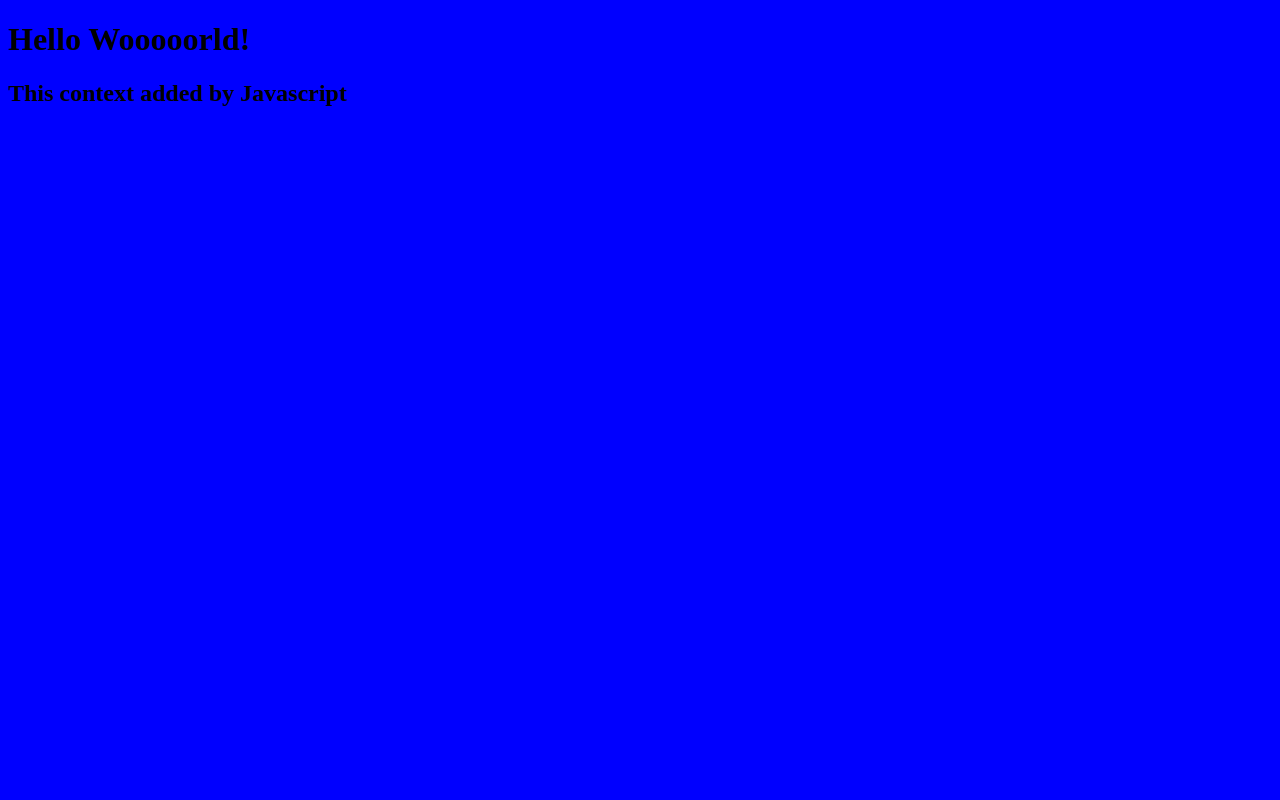
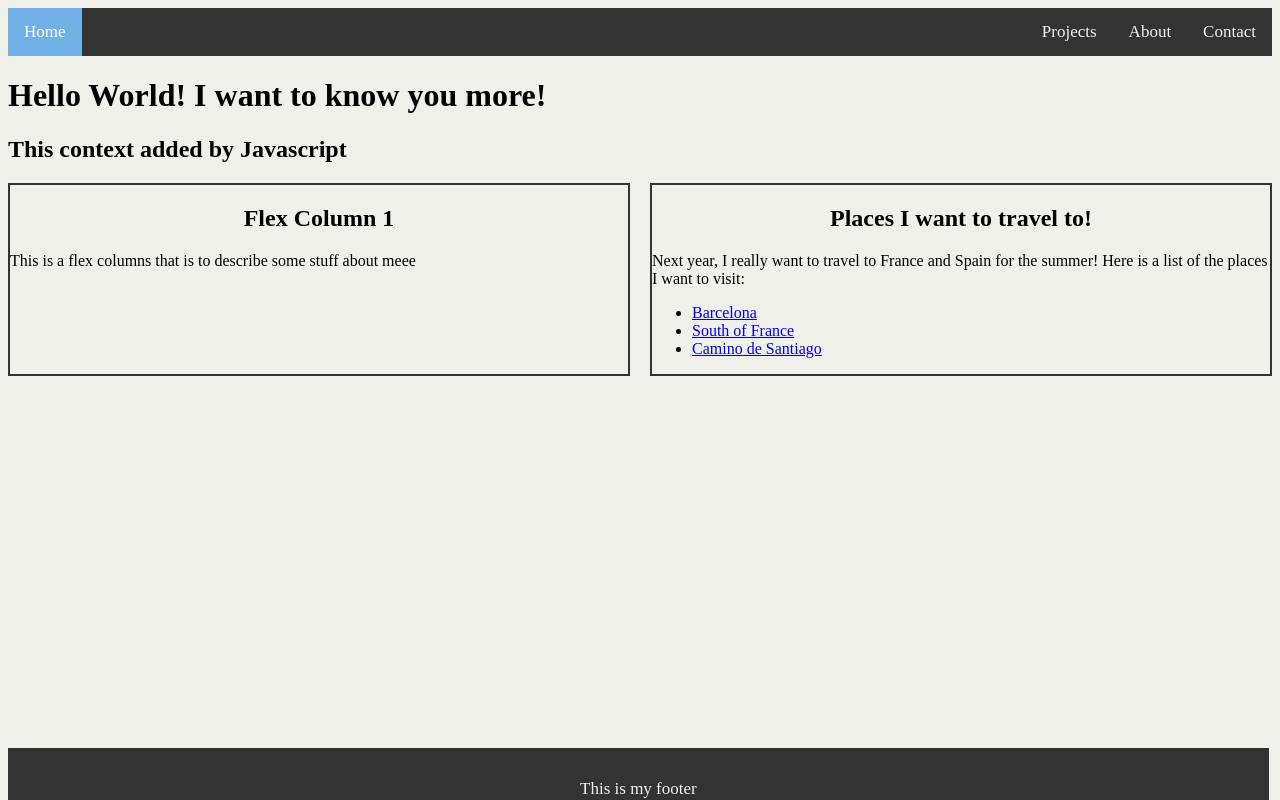
Before and after one commit to radleap/project-software-engineering, a plain HTML site: page index.html in a window 1280 px wide. Drawn offline with Linux system fonts and the light colour scheme.

Commit message:
Adding additional html pages, creating navigation bar, adding some initial layouts. Included associated CSS styling.

```diff
--- a/index.html
+++ b/index.html
@@ -1,10 +1,49 @@
 <!DOCTYPE html>
 <html lang="en">
+<meta charset="UTF-8">
+<meta name="viewport" content="width=device-width, initial-scale=1">
   <head> </head>
-    <link rel="stylesheet" href="style.css" />
+    <link rel="stylesheet" href="static/style.css" />
     <title>My Website</title>
   <body>
-    <h1>Hello Wooooorld!</h1>
-    <script src="script.js"></script>
-  </body>
+    <div class= "topnav">
+      <a class="active" href="index.html">Home</a>
+      <div class="topnav-right">
+        <a href="projects.html">Projects</a>
+        <a href="about.html">About</a>
+        <a href="contact.html">Contact</a>
+      </div>
+    </div>
+
+<h1>Hello World! I want to know you more! </h1>
+<script src="script.js"></script>
+
+<div class="flex-container">
+
+  <div class="flex-child magenta">
+    <h2 class="h2flex">Flex Column 1 </h2>
+    This is a flex columns that is to describe some stuff about meee
+  </div>
+
+  <div class="flex-child green">
+    <h2 class="h2flex"> Places I want to travel to! </h2>
+    <p>Next year, I really want to travel to France and Spain for the summer! Here is a list of the places I want
+      to visit:
+    </p>
+    <nav>
+      <ul>
+        <li><a href="https://en.wikipedia.org/wiki/Barcelona">Barcelona</a></li>
+        <li><a href="https://en.wikipedia.org/wiki/Southern_France#Tourism">South of France</a></li>
+        <li><a href="https://en.wikipedia.org/wiki/Camino_de_Santiago">Camino de Santiago</a></li>
+      </ul>
+    </nav>
+  </div>
+
+</div>
+
+<div class="footer">
+  <p>This is my footer</p>
+</div>
+
+</body>
 </html>
--- /dev/null
+++ b/static/style.css
@@ -0,0 +1,66 @@
+body {
+    background: rgb(240, 240, 234);
+  }
+
+
+  .topnav {
+    overflow: hidden;
+    background-color: #333;
+  }
+
+  .topnav a {
+    float: left;
+    color: #f2f2f2;
+    text-align: center;
+    padding: 14px 16px;
+    text-decoration: none;
+    font-size: 17px;
+  }
+
+  .topnav a:hover {
+    background-color: #ddd;
+    color: black;
+  }
+
+  .topnav a.active {
+    background-color: #70b0e4;
+    color: white;
+  }
+
+  .topnav-right {
+    float: right;
+  }
+
+
+  .flex-container {
+    display: flex;
+}
+
+.flex-child {
+    flex: 1;
+    border: 2px solid #333;
+}
+
+.flex-child:first-child {
+    margin-right: 20px;
+}
+
+.h2flex {
+  text-align: center;
+}
+
+
+  .footer {
+    position: absolute;
+    bottom: 0;
+    height: 1.5rem;
+    width: 96%;
+    background-color: #333;
+    text-align: center;
+    text-decoration: none;
+    padding: 14px 16px;
+    font-size: 17px;
+    text-decoration: none;
+    font-size: 17px;
+    color: #f2f2f2;
+ }
--- a/style.css
+++ /dev/null
@@ -1,3 +0,0 @@
-body {
-    background: blue;
-  }
```
Also changed, not shown: about.html (added, +22 -0 lines), contact.html (added, +22 -0 lines), projects.html (added, +52 -0 lines).
